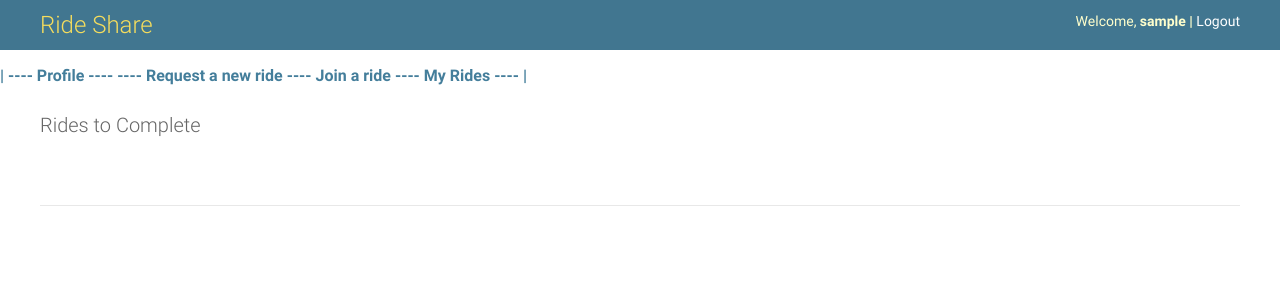
After one commit to jingyi-xie/RideSharing-Web-app, a Django app: page /driver/complete/ in a window 1280 px wide. The commit adds this page. Shown: the top 300 px of the page. Run offline with Django 3.2, Linux system fonts and the light colour scheme; the visitor is signed in with stand-in values (Sample User, id 1); data that the repository does not hold is empty.

Commit message:
Driver confirmed rides

```diff
--- /dev/null
+++ b/web-app/rideshare/templates/rideshare/app_ride_list_driver.html
@@ -0,0 +1,18 @@
+{% extends 'rideshare/base.html' %}
+
+{% block title %}All rides{% endblock %}
+
+{% block content %}
+<h1>Rides to Complete</h1>
+    {% for ride in rides %}
+    <h3>Destination {{ ride.dest }}</h3>
+    <h3>Requested arrival time is {{ ride.arrival}}<h3>
+    <h3>Ride Owner: {{ ride.owner }}<h3>
+    <a href="{% url 'rideshare:ridecomplete' ride.id %}">Complete</a>
+    <br><br>
+    <hr>
+    {% endfor %}
+            <br> <br>
+<br>
+<hr><br>
+{% endblock %}
--- a/web-app/rideshare/templates/rideshare/base.html
+++ b/web-app/rideshare/templates/rideshare/base.html
@@ -20,7 +20,7 @@
 
 {% if user.will_drive == True %}
 <a href="#"> | ---- Confirm a Ride ---- </a>
-<a href="#">  Complete a Ride ---- |</a>
+<a href="{% url 'rideshare:drivercomplete' %}">  Complete a Ride ---- |</a>
 {% endif %}
 
 <a href="{% url 'rideshare:riderequest' %}">  ---- Request a new ride ---- </a>
--- a/web-app/rideshare/urls.py
+++ b/web-app/rideshare/urls.py
@@ -2,7 +2,7 @@ from django.urls import path
 from django.contrib.auth import views as auth_views
 from django.contrib import admin
 from . import views
-from rideshare.views import signup_view, profile_view, ride_request_view, ride_detail_view, ride_edit_view, ride_confirm_view, driver_info_view, profile_update_view, ride_list_view, ride_join_view, ridesearch_sharer_view, ride_complete_view
+from rideshare.views import signup_view, profile_view, ride_request_view, ride_detail_view, ride_edit_view, ride_confirm_view, driver_info_view, profile_update_view, ride_list_view, ride_join_view, ridesearch_sharer_view, ride_complete_view, ride_list_view_driver
 
 app_name = 'rideshare'
 urlpatterns = [
@@ -20,5 +20,7 @@ urlpatterns = [
     path('ride/all/', ride_list_view.as_view(), name = 'ridelist'),
     path('ride/joinsearch/', ridesearch_sharer_view, name = 'ridesearchsharer'),
     path('driver/info/', driver_info_view, name = 'driverinfo'),
+    path('driver/complete/', ride_list_view_driver.as_view(), name = 'drivercomplete'),
+
 
 ]
--- a/web-app/rideshare/views.py
+++ b/web-app/rideshare/views.py
@@ -105,7 +105,7 @@ class ride_complete_view(SuccessMessageMixin, LoginRequiredMixin, UpdateView):
 
     def test_func(self):
         ride = self.get_object()
-        if self.request.user.will_drive == True & ride.driver == self.request.user & ride.status == "confirmed":
+        if self.request.user.will_drive == True & ride.driver == self.request.user & ride.status == 'confirmed':
             return True
         return False
 
@@ -120,6 +120,7 @@ class ride_list_view(LoginRequiredMixin, ListView):
     model = app_ride
     context_object_name = 'rides'
     template_name = 'rideshare/app_ride_list.html'
+    ordering = ['-arrival']
     def get_queryset(self):
         return app_ride.objects.filter(owner = self.request.user) | app_ride.objects.filter(pk__in=app_passenger.objects.filter(passenger=self.request.user).values_list('ride_id', flat=True)[::1])
 
@@ -151,3 +152,18 @@ def ridesearch_sharer_view(request):
         'queryset' : qs
     }
     return render(request, "rideshare/ridesearch_sharer.html", context)
+
+@login_required
+def ride_list_view_driver(request):
+    context = {
+        'rides' : app_ride.objects.all()
+    }
+    return render(request, 'rideshare/app_ride_list_driver.html', context)
+
+class ride_list_view_driver(LoginRequiredMixin, ListView):
+    model = app_ride
+    context_object_name = 'rides'
+    template_name = 'rideshare/app_ride_list_driver.html'
+    ordering = ['-arrival']
+    def get_queryset(self):
+        return app_ride.objects.filter(driver = self.request.user) | app_ride.objects.filter(status = 'confirmed')
```
